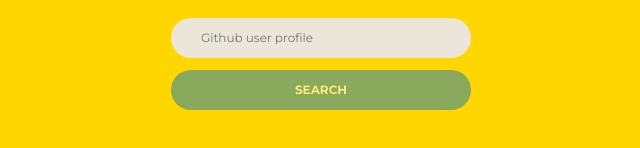
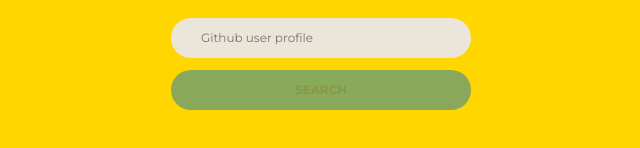
Before and after one commit to isaac-pj/Github_Explorer, a React (Create React App) app: page / in a window 1280 px wide. Shown: the part 426-574 px from the top of the page, without its empty margins (319-959 px from the left). Built offline with nearby package versions, Linux system fonts and the light colour scheme.

Commit message:
feat(simples): add custom color by prop

```diff
--- a/src/Components/Simples/Buttons/index.js
+++ b/src/Components/Simples/Buttons/index.js
@@ -5,12 +5,7 @@
 
 export const icons = codepoints;
 
-export const SolidButton = ({
-  name = "button",
-  action = null,
-  type = null,
-  ...props
-}) => (
+export const SolidButton = ({ name = "button", action = null, ...props }) => (
   <Styled.Button {...props} fill="solid" onClick={action}>
     {name}
   </Styled.Button>
--- a/src/Components/Simples/Buttons/styles.js
+++ b/src/Components/Simples/Buttons/styles.js
@@ -15,26 +15,26 @@
     margin: ${margin};
   `}
 
-  ${({ fill }) =>
-    fill == "solid" &&
+  ${({ fill, theme = "dark", color = colors.secondaryColor }) =>
+    fill === "solid" &&
     `
-    color: ${colors.textClear};
-    background-color: ${colors.secondaryColor};
+    color: ${theme == "clear" ? colors.textDark : colors.textLight};
+    background-color: ${color};
     border: none;
   `}
 
-  ${({ fill }) =>
-    fill == "outline" &&
+  ${({ fill, theme = "dark", color = colors.secondaryColor }) =>
+    fill === "outline" &&
     `
-    color: ${colors.accent};
+    color: ${color};
     background-color: transparent;
-    border: solid 2px ${colors.secondaryColor};
+    border: solid 2px ${color};
   `}
 
-  ${({ fill, theme = "dark" }) =>
-    fill == "clear" &&
+  ${({ fill, theme = "dark", color = colors.secondaryColor }) =>
+    fill === "clear" &&
     `
-    color: ${theme === "clear" ? colors.textClear : colors.secondaryColor};
+    color: ${theme === "clear" ? colors.textLight : color};
     background-color: transparent;
     border: none;
 
@@ -74,7 +74,7 @@
   font-size: 12pt;
   text-transform: uppercase;
   background-color: ${colors.secondaryColor};
-  color: ${colors.textClear};
+  color: ${colors.textLight};
   position: relative;
   overflow: hidden;
   border: none;
@@ -105,7 +105,7 @@
   `}
 
   ${({ theme }) =>
-    theme == "clear" &&
+    theme === "clear" &&
     `
       color: ${colors.accent};
       background-color: ${colors.shadeMedium};
```
